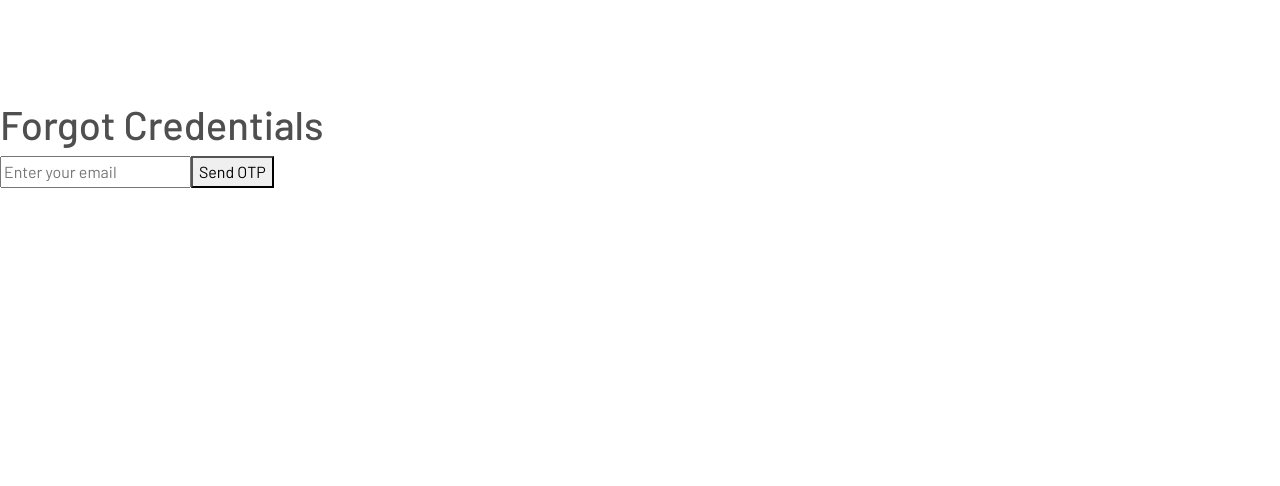
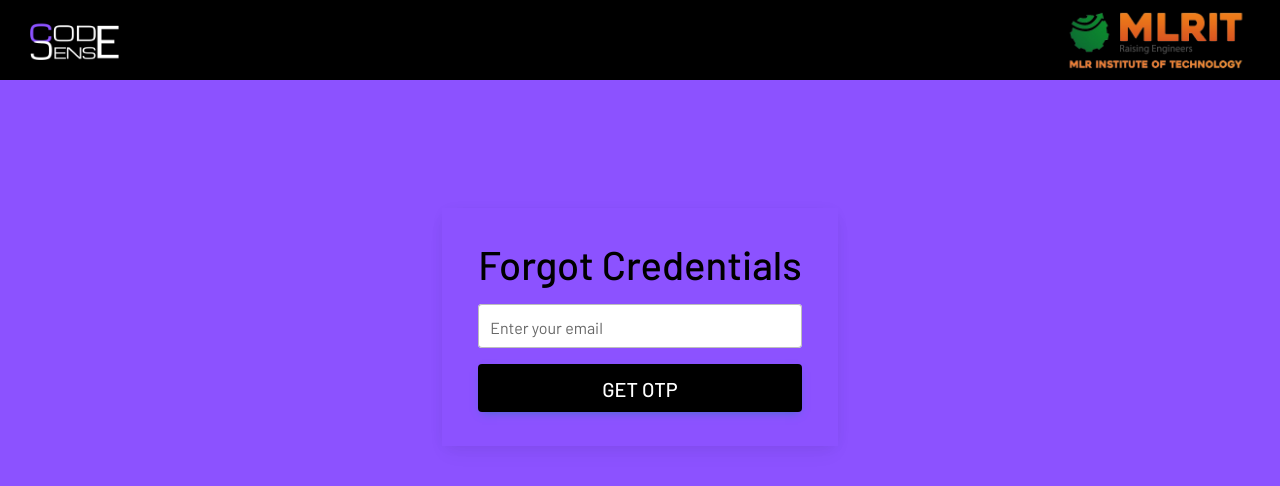
Before and after one commit to vishnutej05/codesense, a React (Vite) app: page /forgot in a window 1280 px wide. Shown: the top 486 px of the page. Built offline with nearby package versions, Linux system fonts and the light colour scheme; no server answers.

Commit message:
Forgot page done

```diff
--- a/src/App.jsx
+++ b/src/App.jsx
@@ -63,7 +63,7 @@ const App = () => {
       <Routes>
         {/* <Route exact path="/" element={<LandingPage />} /> */}
 {/*do not change the route below to "/" as it is bwing used in navbar as "/login"*/}
-        <Route exact path="/login" element={<LoginPage />} />
+        <Route exact path="/" element={<LoginPage />} />
         <Route exact path="/forgot" element={<Forgot />} />
         <Route element={<ProtectedRoute />}>
           <Route exact path="/courses" element={<CourseList />} />
--- /dev/null
+++ b/src/components/Forgot/index.css
@@ -0,0 +1,12 @@
+.wide-btn {
+    width: 100%;
+    background-color: black;
+    color: white;
+    height: 48px;
+    font-size: 20px;
+    margin-bottom: 10px;
+  }
+
+  .wide-btn:hover{
+    background-color: rgb(50, 48, 48);
+  }
--- a/src/components/Forgot/index.jsx
+++ b/src/components/Forgot/index.jsx
@@ -1,6 +1,19 @@
 import { useNavigate } from "react-router-dom";
 import Cookies from "js-cookie";
 import { useEffect, useState } from "react";
+import NavBar from "../NavBar";
+import './index.css'
+import {
+  MDBContainer,
+  MDBCol,
+  MDBRow,
+  MDBBtn,
+  MDBInput,
+  MDBCard,
+  MDBCardBody,
+  MDBFooter,
+  MDBIcon
+} from "mdb-react-ui-kit";
 
 const Forgot = () => {
   const navigate = useNavigate();
@@ -42,7 +55,7 @@ const Forgot = () => {
 
     try {
       const res = await fetch(
-        "https://scoretracking-vishnu.onrender.com/sendotp",
+        "http://localhost:8800/sendotp",
         options
       );
 
@@ -71,7 +84,7 @@ const Forgot = () => {
       };
       try {
         const res = await fetch(
-          "https://scoretracking-vishnu.onrender.com/getcreds",
+          "http://localhost:8800/getcreds",
           options
         );
 
@@ -85,43 +98,86 @@ const Forgot = () => {
       } catch (error) {
         console.error("Error:", error);
       }
-      console.log("OTP verification successful");
+      console.log("OTP verification successful", data);
     } else {
       setVerificationError("Invalid OTP. Please try again.");
     }
   };
 
   return (
-    <div>
-      <form style={{ paddingTop: "100px" }} onSubmit={submitClicked}>
-        <h1>Forgot Credentials</h1>
-        <input
+  <>
+    <NavBar></NavBar>
+      <div style = {{ height : "100vh",backgroundColor:"#8C52FF", paddingTop:"10%"}} className="d-flex justify-content-center ">
+        {!otpSent && (
+        <form onSubmit={submitClicked}>
+        <MDBCard>
+        <MDBCardBody style={{ paddingTop: "8%",backgroundColor: "#8C52FF" }}>
+          <MDBContainer fluid className=" h-custom">
+            <MDBRow>
+              <MDBCol md="5"style = {{width:"100%"}} className="text-center">
+              <h1 className="mb-3" style={{ fontSize:"40px", color:"black" }}>
+                Forgot Credentials
+              </h1>
+
+              <MDBInput
+                label="Enter your email"
+                id="formControlLg"
+                size="lg"
+                style={{ backgroundColor: "white" }}
                 type="email"
                 value={email}
                 onChange={(e) => setEmail(e.target.value)}
                 placeholder="Enter your email"
               />
-        <button type="submit">Send OTP</button>
+
+              <MDBBtn type="submit" className="btn wide-btn mt-3">Get OTP</MDBBtn>
+            </MDBCol>
+            </MDBRow>
+          </MDBContainer>
+        </MDBCardBody>
+        </MDBCard>
         </form>
-
+        )}
         {otpSent && (
-        <div style={{ paddingTop: "100px" }}>
-          <h2>Enter OTP</h2>
-          <input
+          <MDBCard>
+          <MDBCardBody style={{backgroundColor: "#8C52FF" }}>
+            <MDBContainer fluid className=" h-custom">
+              <MDBRow>
+                <MDBCol md="5" style = {{width:"100%"}} className="text-center">
+                {/* <div style={{ paddingTop: "100px" }}> */}
+                  <h1 className="mb-3 text-start" style={{ fontSize:"40px", color:"black" }}>
+                    Enter OTP
+                  </h1>
+                  <MDBInput
+                  label="Enter your email"
+                  id="formControlLg"
+                  size="lg"
+                  style={{ backgroundColor: "white" }}
                   type="text"
                   value={enteredOTP}
                   onChange={(e) => setEnteredOTP(e.target.value)}
                   placeholder="Enter OTP"
                 />
-          <button onClick={verifyOTP}>Get Credentials</button>
+
+                <MDBBtn onClick={verifyOTP} className="btn wide-btn">Login</MDBBtn>
                   {verificationError && (
                     <p style={{ paddingTop: "100px" }}>{verificationError}</p>
                   )}
-          {setOtpSent && <p style={{ paddingTop: "100px" }}>{data}</p>}
-        </div>
+                  {setOtpSent &&
+                    <p style={{fontSize:"40px", color:"black"}} className="text-center">{data.password}</p>
+                    // api call to send userid pass to mail
+                  }
+                {/* </div> */}
+              </MDBCol>
+              </MDBRow>
+            </MDBContainer>
+          </MDBCardBody>
+          </MDBCard>
+
         )}
       </div>
+    </>
   );
-};
+}
 
 export default Forgot;
--- a/src/components/LoginPage/index.jsx
+++ b/src/components/LoginPage/index.jsx
@@ -18,7 +18,6 @@ import {
   MDBCard,
   MDBCardBody,
   MDBFooter,
-  MDBCheckbox,
   MDBIcon
 } from "mdb-react-ui-kit";
 
@@ -160,9 +159,6 @@ const LoginPage = () => {
                           </p>
                         </div>
 
-
-
-
                           <MDBBtn type="submit" className="btn wide-btn">Login</MDBBtn>
 
                       </>
--- a/src/components/NavBar/index.jsx
+++ b/src/components/NavBar/index.jsx
@@ -9,7 +9,7 @@
   import { Link, useLocation } from "react-router-dom";
   import Cookies from "js-cookie";
   import { FaLaptopCode } from "react-icons/fa6";
-  import { useEffect } from "react";
+  // import { useEffect } from "react";
   import { useNavigate } from "react-router-dom";
 
 import './index.css'
@@ -26,22 +26,10 @@ import './index.css'
       navigate("/", { replace: true });
     };
 
-    // console.log("recieving "+props.download);
-
-    // function handleDownload() {
-    //   const csvContent =
-    //     "data:text/csv;charset=utf-8,\uFEFF" + encodeURIComponent(props.download);
-    //   const link = document.createElement("a");
-    //   link.setAttribute("href", csvContent);
-    //   link.setAttribute("download", "data.csv");
-    //   document.body.appendChild(link);
-    //   link.click();
-    // }
-
     return (
       <>
 
-        {location.pathname === "/login" && (
+        {location.pathname === "/" || location.pathname === "/forgot" && (
             <div className="bg-container shadow ps-4 pe-4 p-2">
               <img src = "/assets/Logo.png" className="logo"/>
               <img src = "/assets/MLRIT.png" alt = "MLRIT" className="logo text-center"/>
--- a/src/components/ProtectedRoute/index.jsx
+++ b/src/components/ProtectedRoute/index.jsx
@@ -9,7 +9,7 @@ const ProtectedRoute = (props) => {
   useEffect(() => {
     const jwtToken = Cookies.get("jwtToken");
     if (jwtToken === undefined) {
-      navigate("/", { replace: true });
+      navigate("/leaderboard", { replace: true });
     }
   });
 
```
Lines whose indentation alone changed are shown as unchanged.
